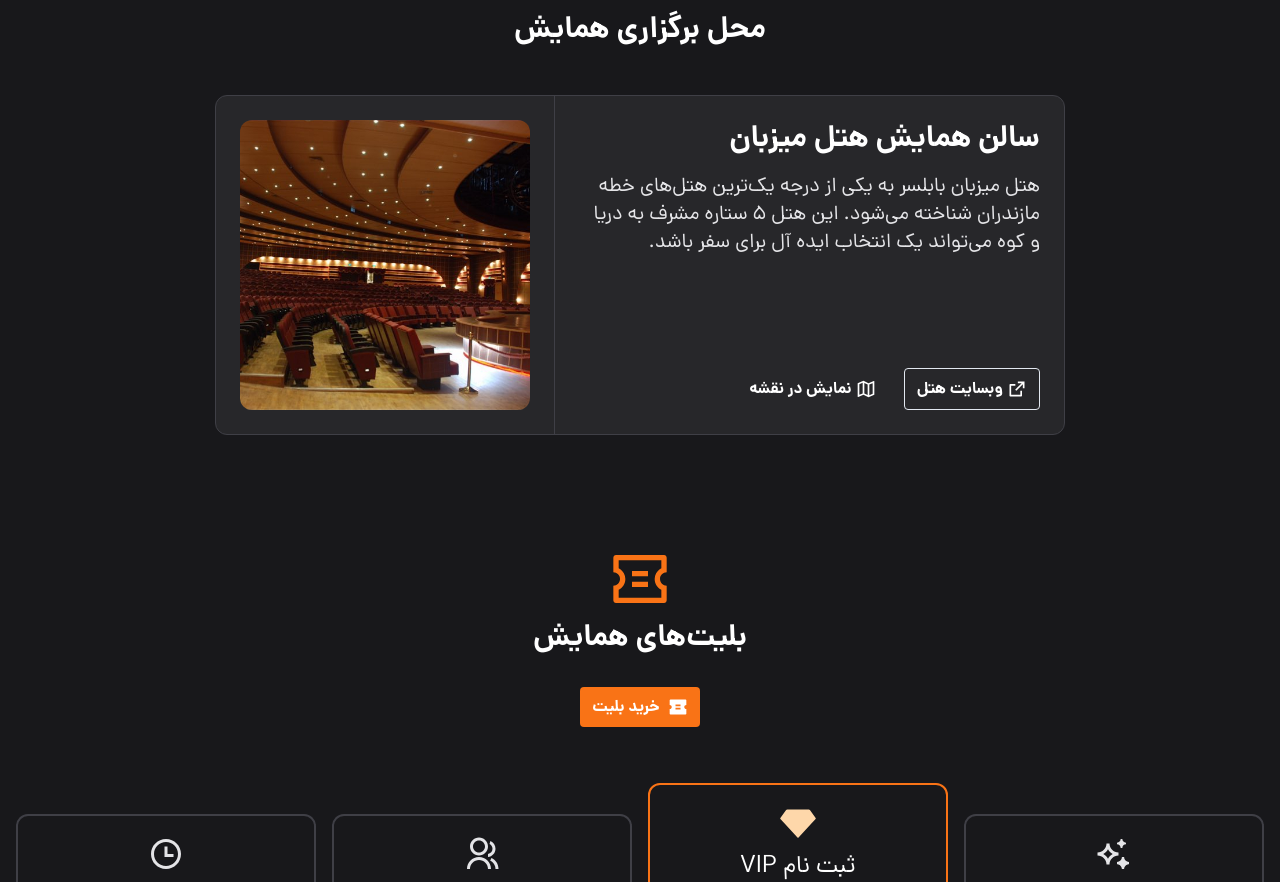
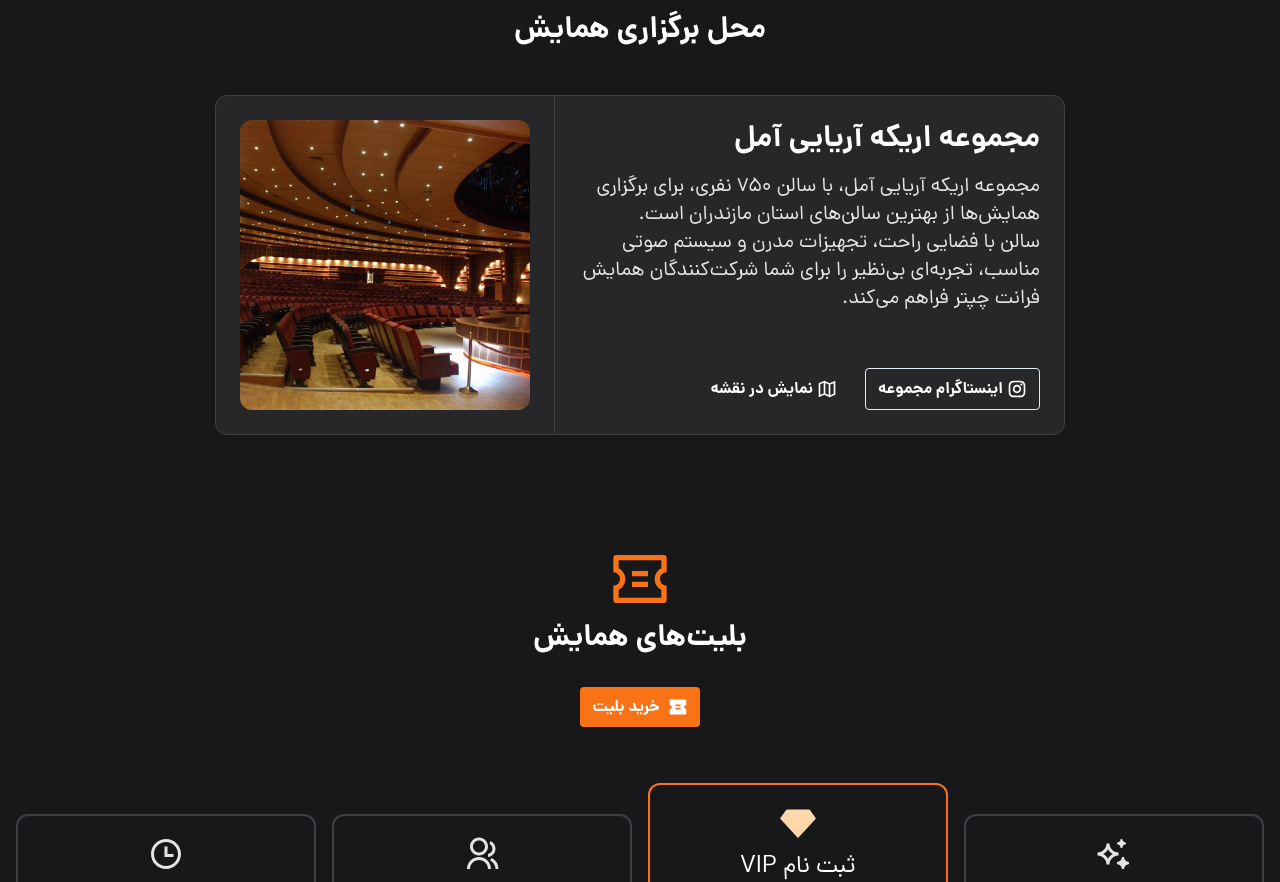
Before and after one commit to frontChapter/website-frontend, a Next.js app: page / in a window 1280 px wide. Shown: the part 2987-3869 px from the top of the page. Built offline with nearby package versions, Linux system fonts and the light colour scheme.

Commit message:
feat: update `<ConferenceLocation>` details

```diff
--- a/src/app/components/ConferenceLocation.tsx
+++ b/src/app/components/ConferenceLocation.tsx
@@ -1,4 +1,4 @@
-import { RiExternalLinkLine, RiFlagLine, RiMap2Line } from "react-icons/ri";
+import { RiFlagLine, RiInstagramLine, RiMap2Line } from "react-icons/ri";
 import imageMobile from "@/assets/images/home/conference-location-mobile.jpg";
 import imageDesktop from "@/assets/images/home/conference-location-desktop.jpg";
 import Image from "next/image";
@@ -13,8 +13,8 @@ export default function ConferenceLocation() {
         <h3 className="text-2xl font-bold md:text-3xl">محل برگزاری همایش</h3>
       </div>
 
-      <div className="flex max-w-[850px] flex-col rounded-xl border border-zinc-700 bg-zinc-800 md:flex-row-reverse">
-        <div className="p-4 pb-0 md:w-2/5 md:border-r md:border-zinc-700 md:p-6">
+      <div className="flex max-w-md flex-col rounded-xl border border-zinc-700 bg-zinc-800 md:max-w-[850px] md:flex-row-reverse">
+        <div className="flex items-center p-4 pb-0 md:w-2/5 md:border-r md:border-zinc-700 md:p-6">
           <Image
             src={imageMobile}
             alt="محل برگزاری همایش"
@@ -29,27 +29,31 @@ export default function ConferenceLocation() {
 
         <div className="flex flex-col items-center gap-6 p-4 md:w-3/5 md:items-start md:justify-between md:p-6">
           <div className="flex flex-col items-stretch gap-3 text-center md:gap-4 md:text-start">
-            <strong className="text-3xl">سالن همایش هتل میزبان</strong>
+            <strong className="text-3xl">مجموعه اریکه آریایی آمل</strong>
             <p className="text-xl text-zinc-200">
-              هتل میزبان بابلسر به یکی از درجه یک‌ترین هتل‌های خطه مازندران
-              شناخته می‌شود. این هتل ۵ ستاره مشرف به دریا و کوه می‌تواند یک
-              انتخاب ایده آل برای سفر باشد.
+              مجموعه اریکه آریایی آمل، با سالن ۷۵۰ نفری، برای برگزاری همایش‌ها
+              از بهترین سالن‌های استان مازندران است.
+              <br />
+              سالن با فضایی راحت، تجهیزات مدرن و سیستم صوتی مناسب، تجربه‌ای
+              بی‌نظیر را برای شما شرکت‌کنندگان همایش فرانت چپتر فراهم می‌کند.
             </p>
           </div>
 
           <div className="flex gap-4">
             <Link
-              href="#?"
+              href="https://instagram.com/arikehariyaei_org"
               target="_blank"
               className={`${buttonVariants({
                 variant: "outline",
               })} gap-1`}
             >
-              <RiExternalLinkLine className="size-4 md:size-5" />
-              <strong className="text-sm md:text-base">وبسایت هتل</strong>
+              <RiInstagramLine className="size-4 md:size-5" />
+              <strong className="text-sm md:text-base">
+                اینستاگرام مجموعه
+              </strong>
             </Link>
             <Link
-              href="#?"
+              href="https://balad.ir/p/3yMJHm5piOHkBG"
               target="_blank"
               className={`${buttonVariants({
                 variant: "link",
```
